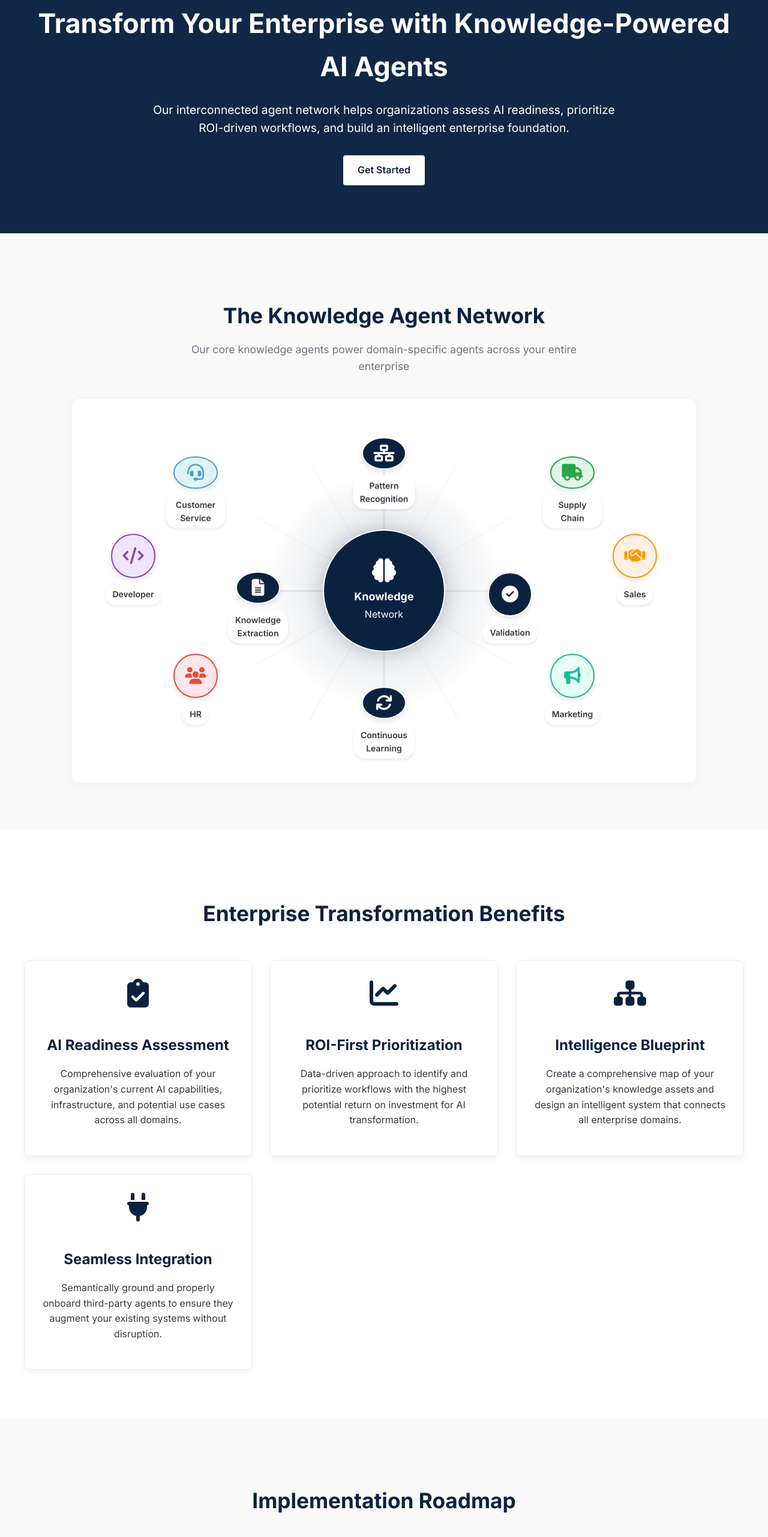
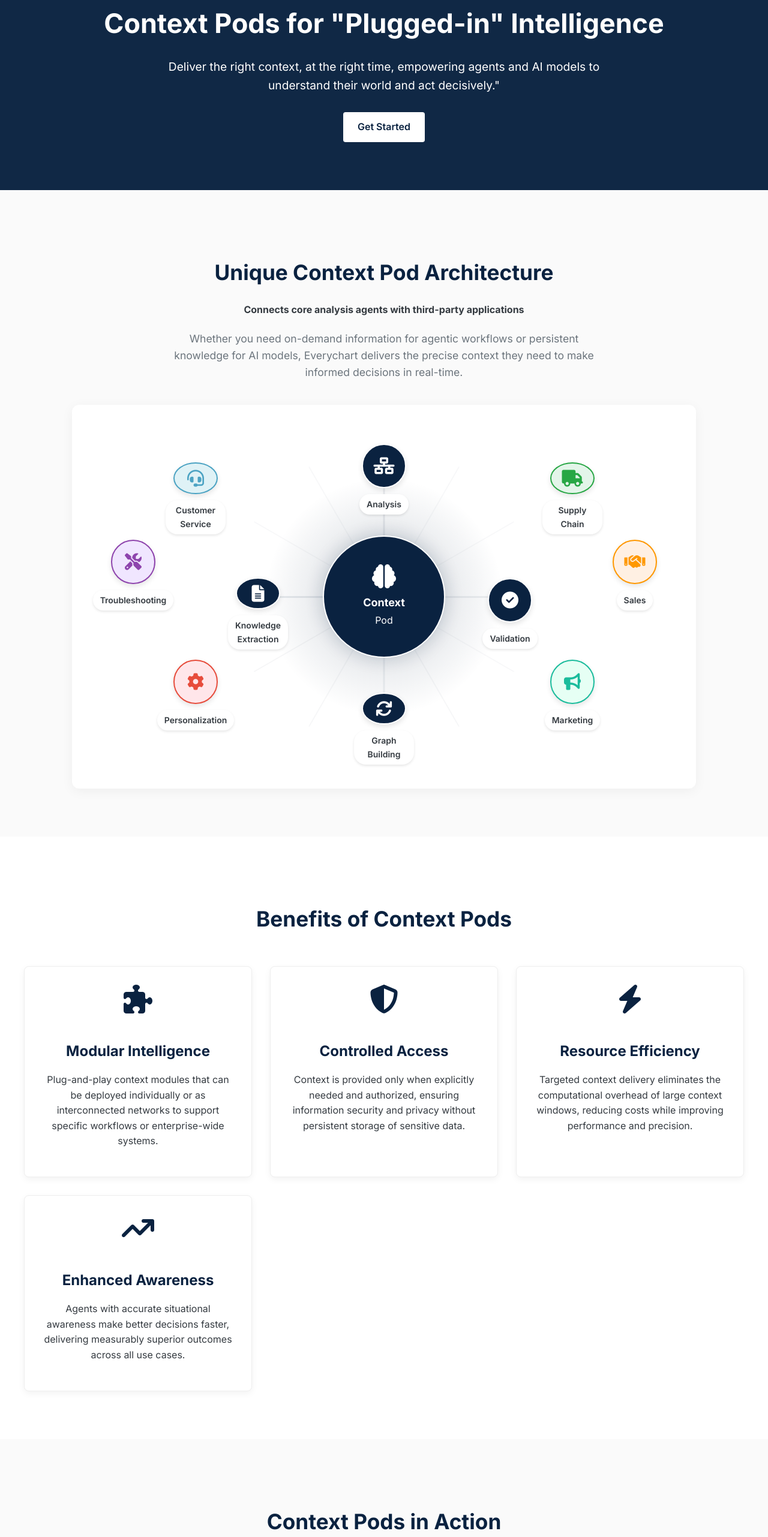
Before and after one commit to everychart/everychart-landing, a plain HTML site: page index.html in a window 1280 px wide. Shown: the part 237-2800 px from the top of the page at 60% size. Drawn offline with Linux system fonts and the light colour scheme.

Commit message:
add context pod language

```diff
--- a/index.html
+++ b/index.html
@@ -793,8 +793,8 @@
 
     <section class="hero">
         <div class="container">
-            <h1>Transform Your Enterprise with Knowledge-Powered AI Agents</h1>
-            <p>Our interconnected agent network helps organizations assess AI readiness, prioritize ROI-driven workflows, and build an intelligent enterprise foundation.</p>
+            <h1>Context Pods for "Plugged-in" Intelligence</h1>
+            <p>Deliver the right context, at the right time, empowering agents and AI models to understand their world and act decisively."</p>
             <a href="#contact" class="btn">Get Started</a>
         </div>
     </section>
@@ -802,16 +802,18 @@
     <section id="agent-network">
         <div class="container">
             <div class="section-header">
-                <h2>The Knowledge Agent Network</h2>
-                <p>Our core knowledge agents power domain-specific agents across your entire enterprise</p>
+                <h2>Unique Context Pod Architecture</h2>
+                <h4>Connects core analysis agents with third-party applications</h4>
+                <p>Whether you need on-demand information for agentic workflows or persistent knowledge for AI models, Everychart delivers the precise context they need to make informed decisions in real-time.</p>
             </div>
 
             <div class="network-container">
                 <!-- Central Knowledge Hub -->
                 <div class="knowledge-hub">
                     <i class="fas fa-brain hub-icon"></i>
-                    <h3 style="margin: 0; font-size: 18px;">Knowledge</h3>
-                    <p style="margin: 2px 0; font-size: 16px;">Network</p>
+                    <h3 style="margin: 0; font-size: 18px;">Context</h3>
+                    <p style="margin: 2px 0; font-size: 16px;">Pod</p>
+
                 </div>
 
                 <!-- Connection Visualization - Simpler approach -->
@@ -842,7 +844,7 @@
                         <div class="agent-icon">
                             <i class="fas fa-network-wired"></i>
                         </div>
-                        <div class="agent-name">Pattern Recognition</div>
+                        <div class="agent-name">Analysis</div>
                     </div>
 
                     <div class="agent core knowledge-extraction">
@@ -863,7 +865,7 @@
                         <div class="agent-icon">
                             <i class="fas fa-sync"></i>
                         </div>
-                        <div class="agent-name">Continuous Learning</div>
+                        <div class="agent-name">Graph Building</div>
                     </div>
                 </div>
 
@@ -892,16 +894,16 @@
 
                     <div class="agent developer">
                         <div class="agent-icon">
-                            <i class="fas fa-code"></i>
+                            <i class="fas fa-screwdriver-wrench"></i>
                         </div>
-                        <div class="agent-name">Developer</div>
+                        <div class="agent-name">Troubleshooting</div>
                     </div>
 
                     <div class="agent hr">
                         <div class="agent-icon">
-                            <i class="fas fa-users"></i>
+                            <i class="fas fa-gear"></i>
                         </div>
-                        <div class="agent-name">HR</div>
+                        <div class="agent-name">Personalization</div>
                     </div>
 
                     <div class="agent marketing">
@@ -917,88 +919,91 @@
 
     <section class="benefits" id="benefits">
         <div class="container">
-            <h2>Enterprise Transformation Benefits</h2>
+            <h2>Benefits of Context Pods</h2>
             <div class="benefits-grid">
                 <div class="benefit-card">
-                    <i class="fas fa-clipboard-check"></i>
-                    <h3>AI Readiness Assessment</h3>
-                    <p>Comprehensive evaluation of your organization's current AI capabilities, infrastructure, and potential use cases across all domains.</p>
+                    <i class="fas fa-puzzle-piece"></i>
+                    <h3>Modular Intelligence</h3>
+                    <p>Plug-and-play context modules that can be deployed individually or as interconnected networks to support specific workflows or enterprise-wide systems.</p>
                 </div>
                 <div class="benefit-card">
-                    <i class="fas fa-chart-line"></i>
-                    <h3>ROI-First Prioritization</h3>
-                    <p>Data-driven approach to identify and prioritize workflows with the highest potential return on investment for AI transformation.</p>
+                    <i class="fas fa-shield-halved"></i>
+                    <h3>Controlled Access</h3>
+                    <p>Context is provided only when explicitly needed and authorized, ensuring information security and privacy without persistent storage of sensitive data.</p>
                 </div>
                 <div class="benefit-card">
-                    <i class="fas fa-sitemap"></i>
-                    <h3>Intelligence Blueprint</h3>
-                    <p>Create a comprehensive map of your organization's knowledge assets and design an intelligent system that connects all enterprise domains.</p>
+                    <i class="fas fa-bolt"></i>
+                    <h3>Resource Efficiency</h3>
+                    <p>Targeted context delivery eliminates the computational overhead of large context windows, reducing costs while improving performance and precision.</p>
                 </div>
                 <div class="benefit-card">
-                    <i class="fas fa-plug"></i>
-                    <h3>Seamless Integration</h3>
-                    <p>Semantically ground and properly onboard third-party agents to ensure they augment your existing systems without disruption.</p>
+                    <i class="fas fa-arrow-trend-up"></i>
+                    <h3>Enhanced Awareness</h3>
+                    <p>Agents with accurate situational awareness make better decisions faster, delivering measurably superior outcomes across all use cases.</p>
                 </div>
             </div>
         </div>
     </section>
-
     <section class="implementation" id="implementation">
         <div class="container">
-            <h2>Implementation Roadmap</h2>
+            <h2>Context Pods in Action</h2>
             <div class="timeline">
                 <div class="phase">
                     <div class="phase-marker"></div>
                     <div class="phase-content">
-                        <h3>Phase 1: Assessment</h3>
-                        <p>Evaluate your organization's AI readiness and identify high-impact opportunity areas with our analyst and discovery agents.</p>
+                        <h3>Human Understanding</h3>
+                        <p><strong>Use Case:</strong> Personalization</p>
+                        <p>Context pods help AI models understand individual user preferences, history, and behavior patterns, enabling truly personalized experiences that evolve with each interaction.</p>
                     </div>
                 </div>
 
                 <div class="phase">
                     <div class="phase-marker"></div>
                     <div class="phase-content">
-                        <h3>Phase 2: Knowledge Foundation</h3>
-                        <p>Deploy the core knowledge agent network to establish pattern recognition learning capabilities across your enterprise data.</p>
+                        <h3>Machine Intelligence</h3>
+                        <p><strong>Use Case:</strong> Troubleshooting & Maintenance</p>
+                        <p>When diagnostic agents encounter complex system issues, context pods instantly deliver relevant technical documentation, historical performance data, and solution patterns.</p>
                     </div>
                 </div>
 
                 <div class="phase">
                     <div class="phase-marker"></div>
                     <div class="phase-content">
-                        <h3>Phase 3: Domain Expansion</h3>
-                        <p>Extend capabilities to high-priority domains with specialized agents that leverage the central knowledge network.</p>
+                        <h3>Enterprise Knowledge</h3>
+                        <p><strong>Use Case:</strong> On-Demand Context Brokering</p>
+                        <p>Sales and marketing teams leverage context pods to instantly access customer history, product specifications, and competitive intelligence in a unified, decision-ready format.</p>
                     </div>
                 </div>
 
                 <div class="phase">
                     <div class="phase-marker"></div>
                     <div class="phase-content">
-                        <h3>Phase 4: Third-Party Integration</h3>
-                        <p>Strategically incorporate third-party agents into your ecosystem with semantic grounding and proper onboarding protocols.</p>
+                        <h3>Knowledge Discovery</h3>
+                        <p><strong>Use Case:</strong> Research & Education</p>
+                        <p>Context pods connect information across philosophical, technical, historical, and scientific domains, revealing unexpected insights and enabling nuanced understanding of complex, interdisciplinary topics.</p>
                     </div>
                 </div>
             </div>
         </div>
     </section>
+
     <section class="case-study" id="case-study">
         <div class="container">
             <div class="section-header">
-                <h2>Case Study: Lex Fridman Podcast Knowledge Graph</h2>
-                <p>See how our knowledge agent technology transforms podcast content into an interactive knowledge network</p>
+                <h2>Knowledge Graph Demonstration</h2>
+                <p>This demonstration shows how our Context Pod technology enables intelligent navigation and discovery across complex domains.</p>
             </div>
 
             <div class="video-showcase">
                 <div class="video-container">
-                    <iframe width="100%" height="500" src="https://www.youtube.com/embed/JsQO7N6iNMw" title="Lex Fridman Podcast Knowledge Graph Demo" frameborder="0" allow="accelerometer; autoplay; clipboard-write; encrypted-media; gyroscope; picture-in-picture" allowfullscreen></iframe>
+                    <iframe width="100%" height="500" src="https://www.youtube.com/embed/JsQO7N6iNMw" title="Knowledge Graph Demo" frameborder="0" allow="accelerometer; autoplay; clipboard-write; encrypted-media; gyroscope; picture-in-picture" allowfullscreen></iframe>
                 </div>
                 <div class="video-description">
-                    <h3>Interactive Knowledge Navigation</h3>
-                    <p>This demonstration shows how our system extracts and connects key concepts across hundreds of podcast episodes, creating an intuitive navigation experience for complex information.</p>
-                    <p>Watch how users can explore related topics, discover connections between different conversations, and gain insights that would be difficult to find through traditional search methods.</p>
+                    <h3>Cross-Domain Knowledge Navigation</h3>
+                    <p>Watch how users can explore related topics, discover surprising connections between different conversations, and gain insights that would be difficult to find through traditional search methods.</p>
                     <div class="video-cta">
                         <a href="https://youtu.be/JsQO7N6iNMw" class="btn" target="_blank">Watch on YouTube</a>
-                        <a href="https://github.com/everychart/historical-chat" class="btn btn-outline" target="_blank">View on GitHub</a>
+                        <a href="https://mabelanddorothy.com" class="btn btn-outline" target="_blank">Try it Yourself</a>
                     </div>
                 </div>
             </div>
@@ -1006,8 +1011,8 @@
     </section>
     <section class="cta" id="contact">
         <div class="container">
-            <h2>Start Your Enterprise AI Transformation Today</h2>
-            <p>Whether you're looking for AI assessments or ready to build your knowledge network, our agents can be deployed for any phase.</p>
+            <h2>Start Building Context Today</h2>
+            <p>Reach out to explore how you can leverage our pods to provide the right context at the right time for better outcomes. </p>
             <a href="https://calendly.com/heidi-everychart/30min" class="btn btn-light" target="_blank">Request a Demo</a>
                 <p class="cta-alternative">Or <a href="mailto:heidi@everychart.io">email us</a> with any questions</p>
         </div>
```
